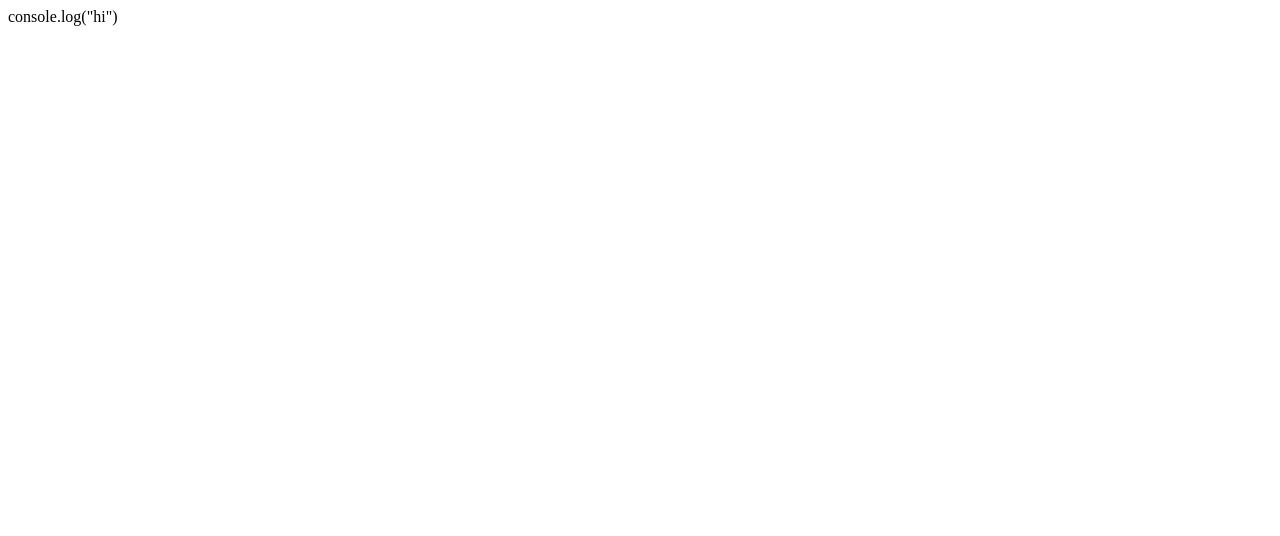
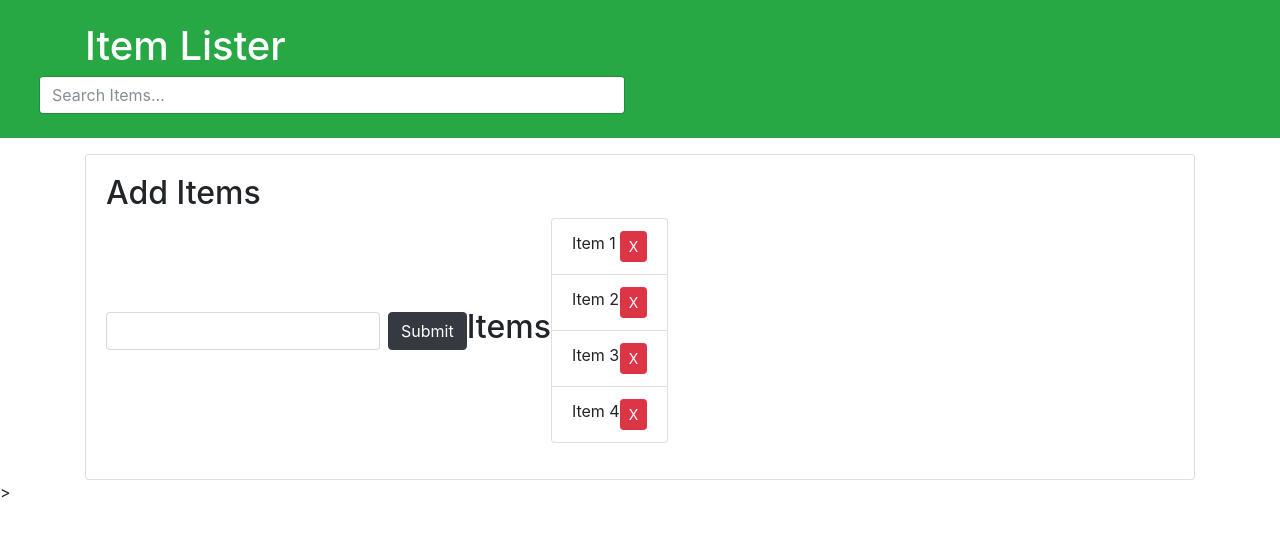
Before and after one commit to chandru90/domproject1, a plain HTML site: page index.html in a window 1280 px wide. Drawn offline with nearby package versions, Linux system fonts and the light colour scheme.

Commit message:
second commit

```diff
--- a/index.html
+++ b/index.html
@@ -1 +1,43 @@
-console.log("hi")
+<!DOCTYPE html>
+<html lang="en">
+<head>
+  <meta charset="UTF-8">
+  <meta name="viewport" content="width=device-width, initial-scale=1.0">
+  <meta http-equiv="X-UA-Compatible" content="ie=edge">
+  <link rel="stylesheet" href="https://maxcdn.bootstrapcdn.com/bootstrap/4.0.0-beta/css/bootstrap.min.css" integrity="sha384-/Y6pD6FV/Vv2HJnA6t+vslU6fwYXjCFtcEpHbNJ0lyAFsXTsjBbfaDjzALeQsN6M" crossorigin="anonymous">
+  <title>Item Lister</title>
+</head>
+<body>
+  <header id="main-header" class="bg-success text-white p-4 mb-3">
+    <div class="container">
+      <h1 id="header-title">Item Lister <span style="display:none">123</span></h1>
+    </div>
+    <div class="col-md-6 align-self-center">
+      <input type="text" class="form-control" id="filter" placeholder="Search Items...">
+  </div>
+</div>
+</div>
+</header>
+  </header>
+
+
+  <div class="container">
+   <div id="main" class="card card-body">
+    <h2 class="title">Add Items</h2>
+    <form id="addForm" class="form-inline mb-3">
+      <input type="text" class="form-control mr-2" id="item">
+      <input type="submit" class="btn btn-dark" value="Submit">
+
+    <h2 class="title">Items</h2>
+    <ul id="items" class="list-group">
+      <li class="list-group-item">Item 1 <button class="btn btn-danger btn-sm float-right delete">X</button></li>
+      <li class="list-group-item">Item 2 <button class="btn btn-danger btn-sm float-right delete">X</button></li>
+      <li class="list-group-item">Item 3 <button class="btn btn-danger btn-sm float-right delete">X</button></li>
+      <li class="list-group-item">Item 4 <button class="btn btn-danger btn-sm float-right delete">X</button></li>
+    </ul>
+   </div>
+  </div>
+</form>>
+  <script src ='sample1.js'></script>
+</body>
+</html>
```
